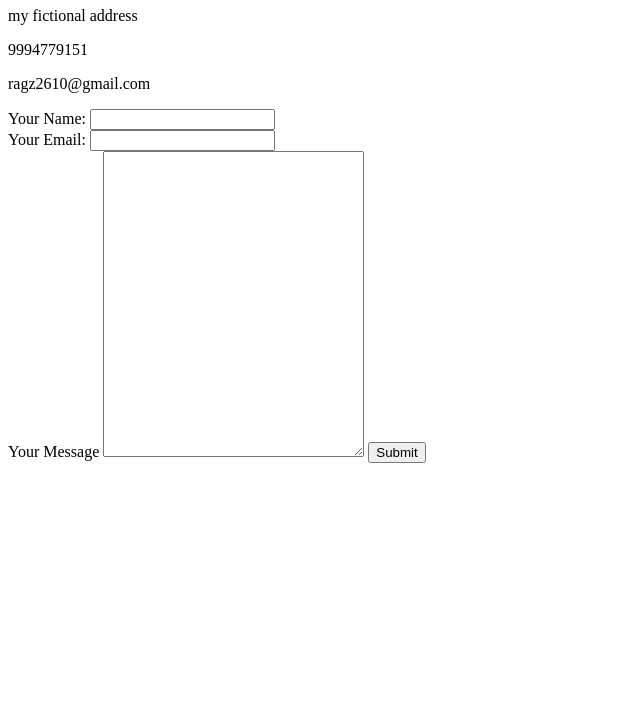
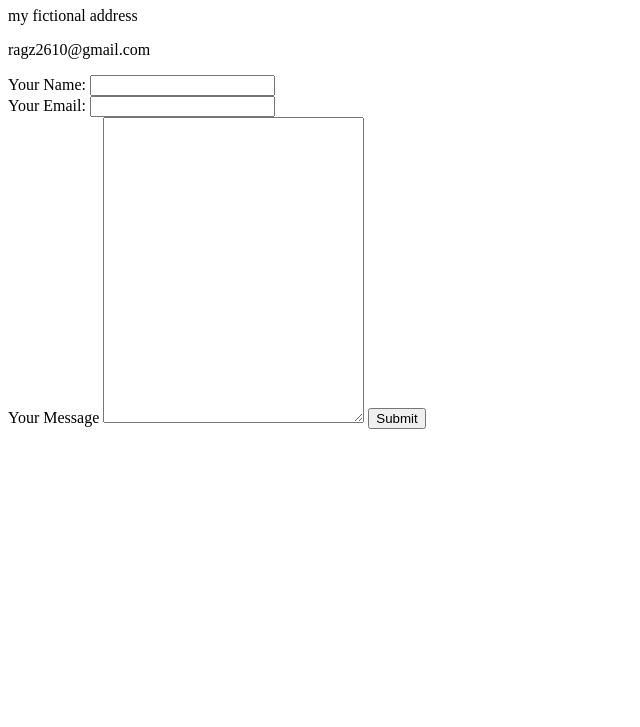
Before and after one commit to ragavi26/cv, a plain HTML site: page contact-me.html in a window 1280 px wide. Shown: the part 73-800 px from the top of the page, without its empty margins (0-640 px from the left). Drawn offline with Linux system fonts and the light colour scheme.

Commit message:
Update contact-me.html

```diff
--- a/contact-me.html
+++ b/contact-me.html
@@ -8,7 +8,6 @@
 <body>
     <h1>My Contact Detail</h1>
     <p>my fictional address</p>
-    <p>9994779151</p>
     <p>ragz2610@gmail.com</p>
 
     <form action="mailto:ragz2610@gmail.com" method="post">
```
